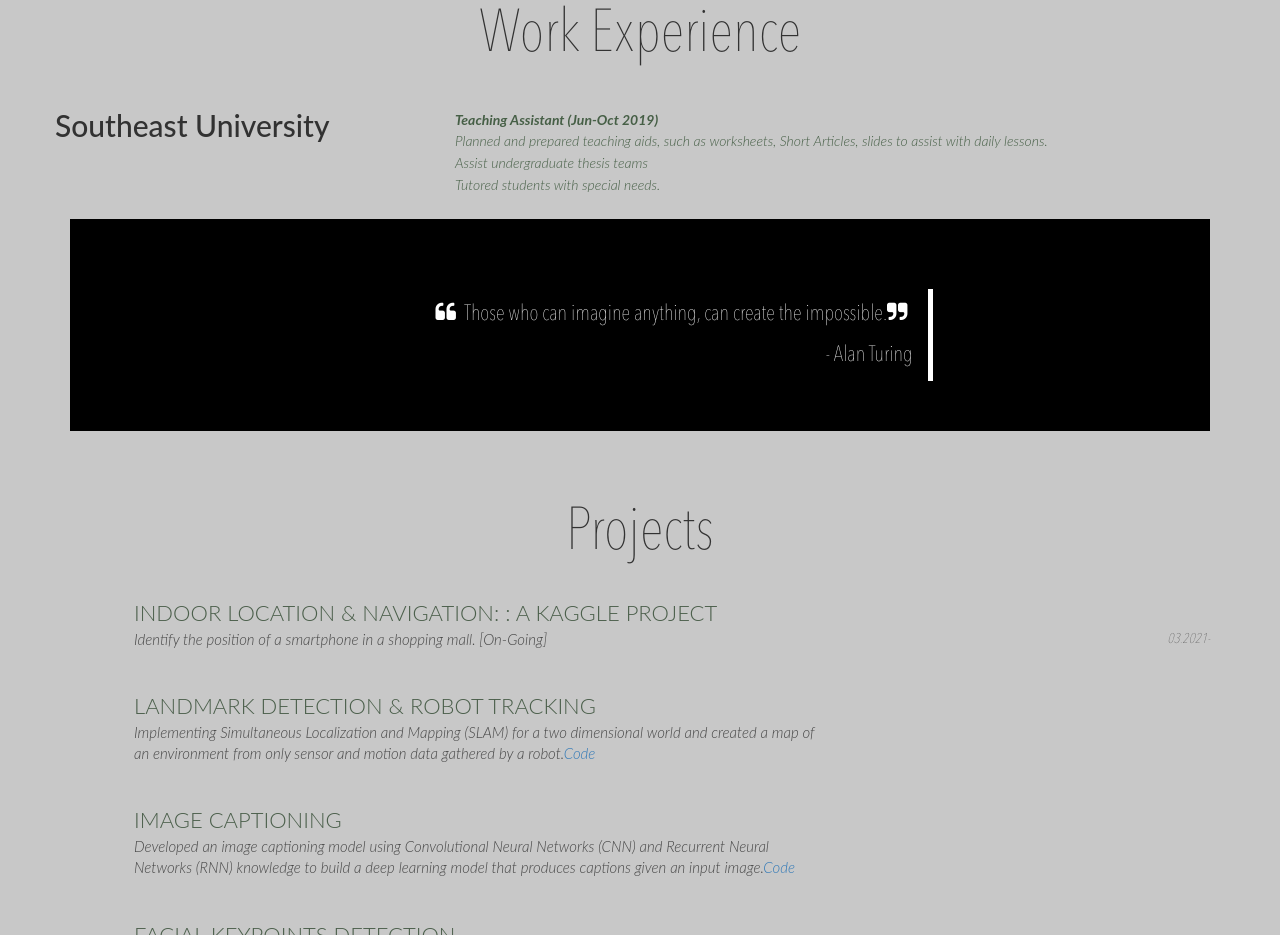
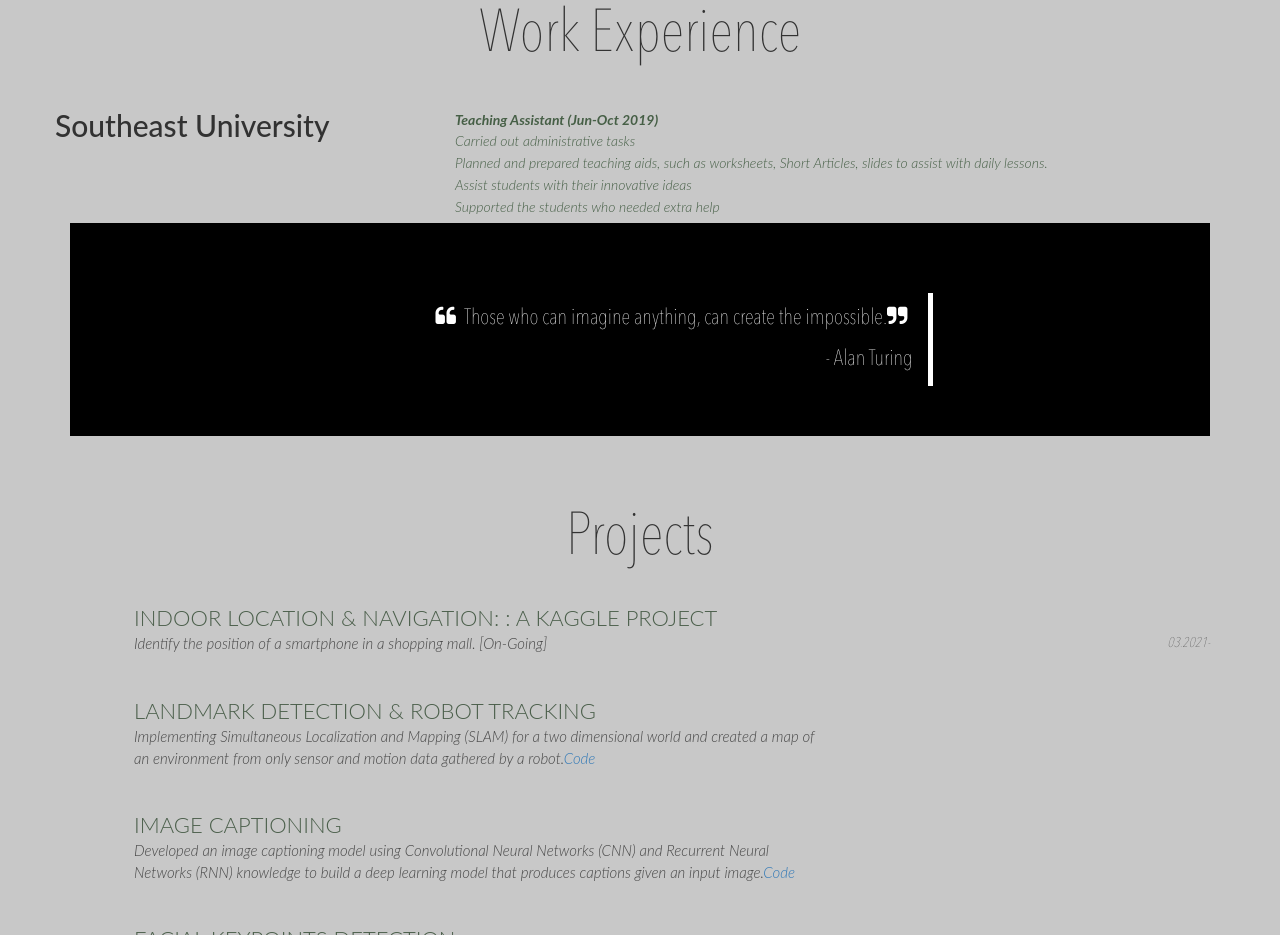
Before and after one commit to MHRiday/MHRiday.github.io, a plain HTML site: page index.html in a window 1280 px wide. Shown: the part 2487-3422 px from the top of the page. Drawn offline with Linux system fonts and the light colour scheme; a script that the page names is missing.

Commit message:
Homepage updated

```diff
--- a/index.html
+++ b/index.html
@@ -161,9 +161,10 @@
             </div>
             <div class="col-sm-8">
               <p><strong>Teaching Assistant (Jun-Oct 2019)</strong></p>
+              <p>Carried out administrative tasks</p>
               <p>Planned and prepared teaching aids, such as worksheets, Short Articles, slides to assist with daily lessons.</p>
-              <p>Assist undergraduate thesis teams</p>
-              <p>Tutored students with special needs.</p>
+              <p>Assist students with their innovative ideas</p>
+              <p>Supported the students who needed extra help</p>
             </div>
           </div>
         </div>
```
